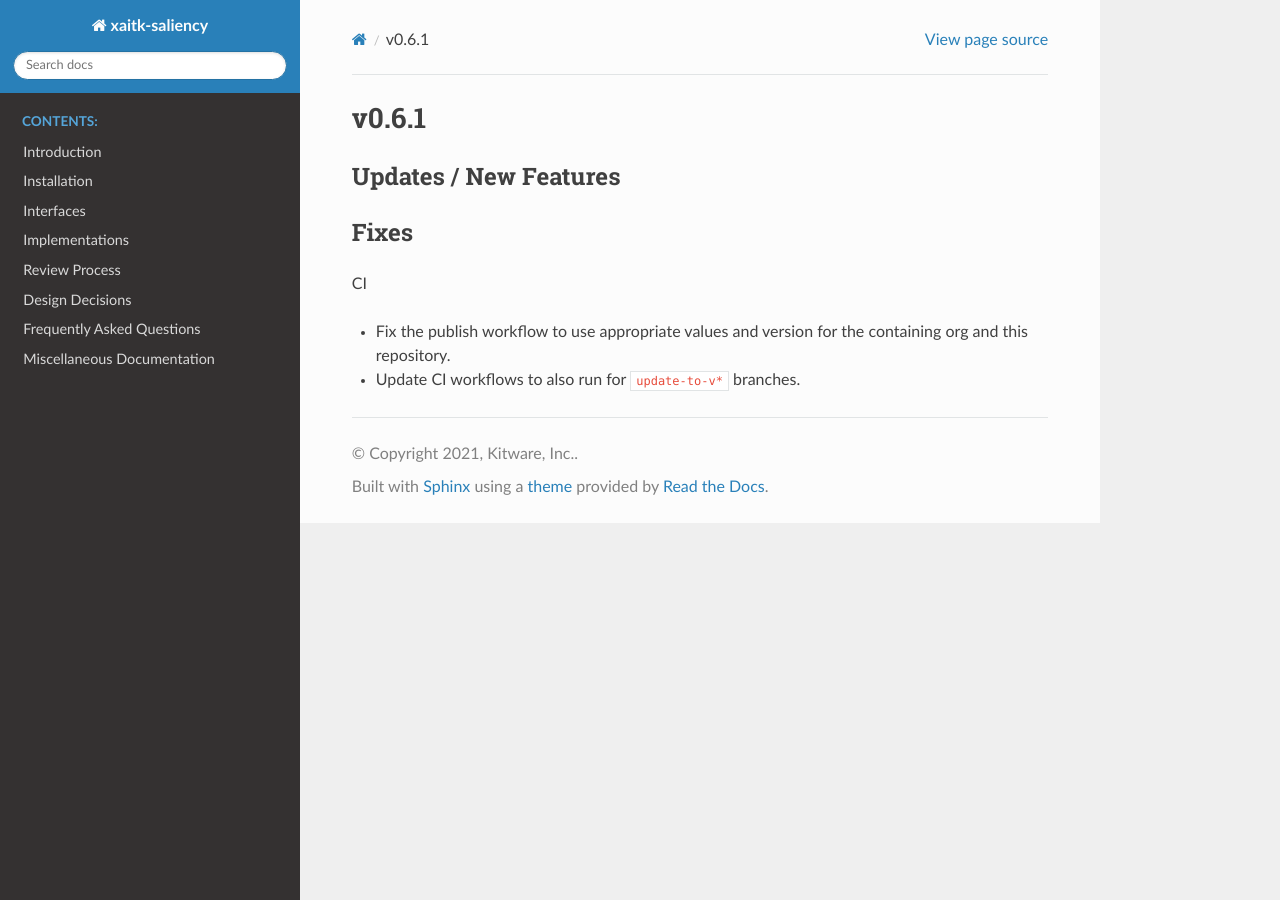
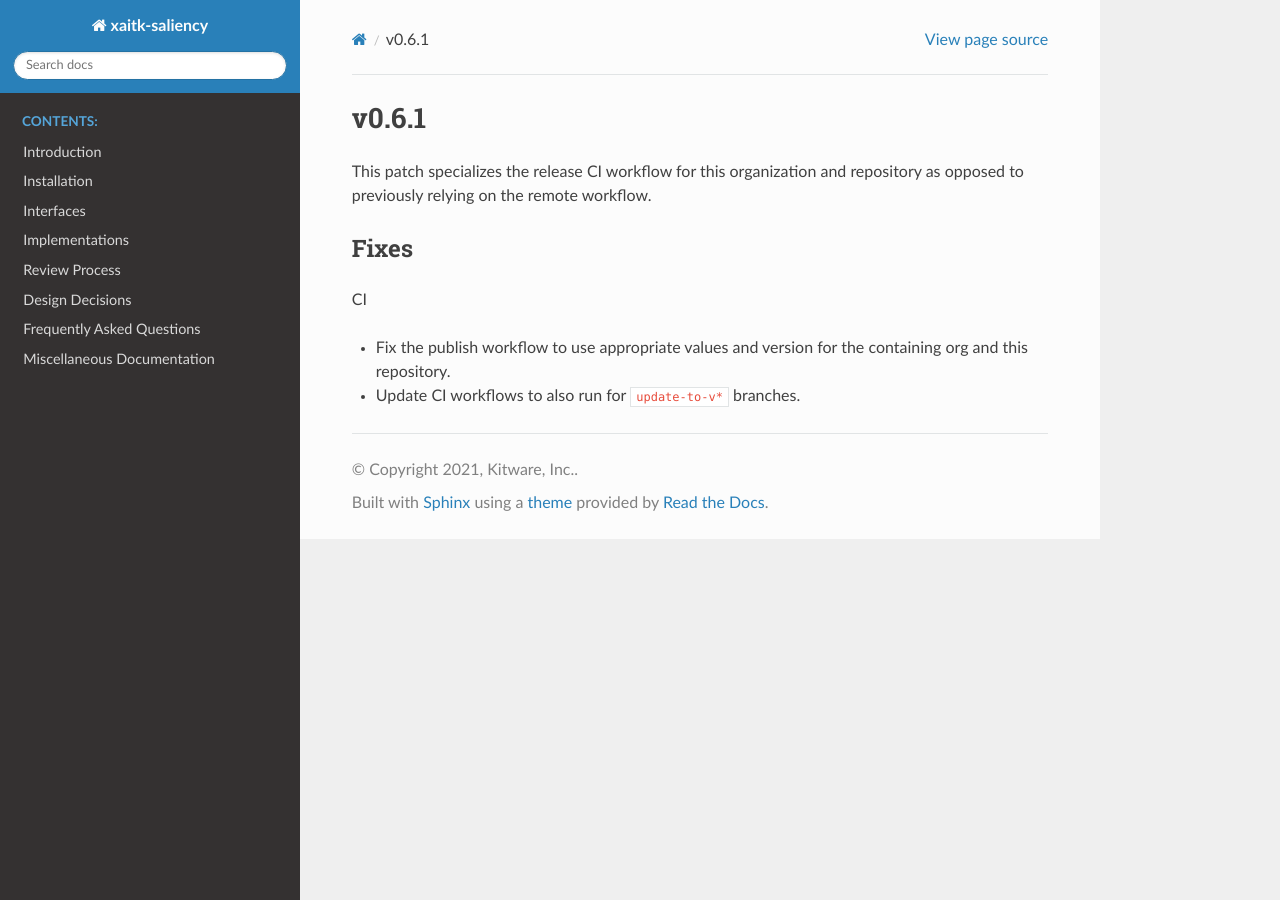
Before and after one commit to XAITK/xaitk-saliency, a Sphinx documentation site: the page built from docs/release_notes/v0.6.1.rst, in a window 1280 px wide. Built offline with Sphinx 7.4.7 and the Read the Docs theme 2.0.0, drawn with Linux system fonts in a browser that asks for light colours; pages that are not in the unit, such as notebooks, are missing from menus.

Commit message:
Add a release summary sentence

```diff
--- a/docs/release_notes/v0.6.1.rst
+++ b/docs/release_notes/v0.6.1.rst
@@ -1,8 +1,7 @@
 v0.6.1
 ======
-
-Updates / New Features
-----------------------
+This patch specializes the release CI workflow for this organization and
+repository as opposed to previously relying on the remote workflow.
 
 Fixes
 -----
```
